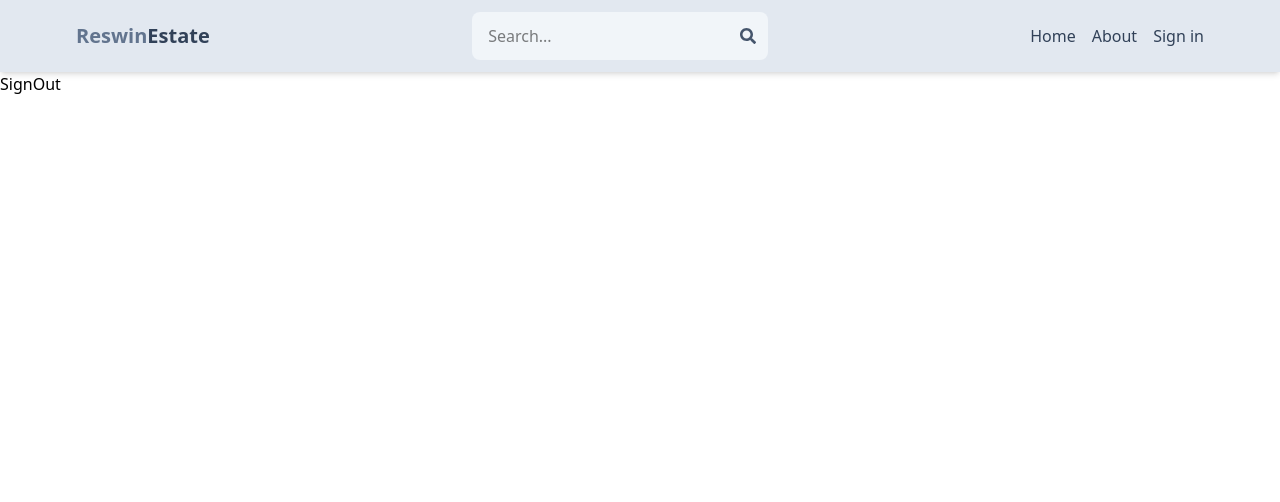
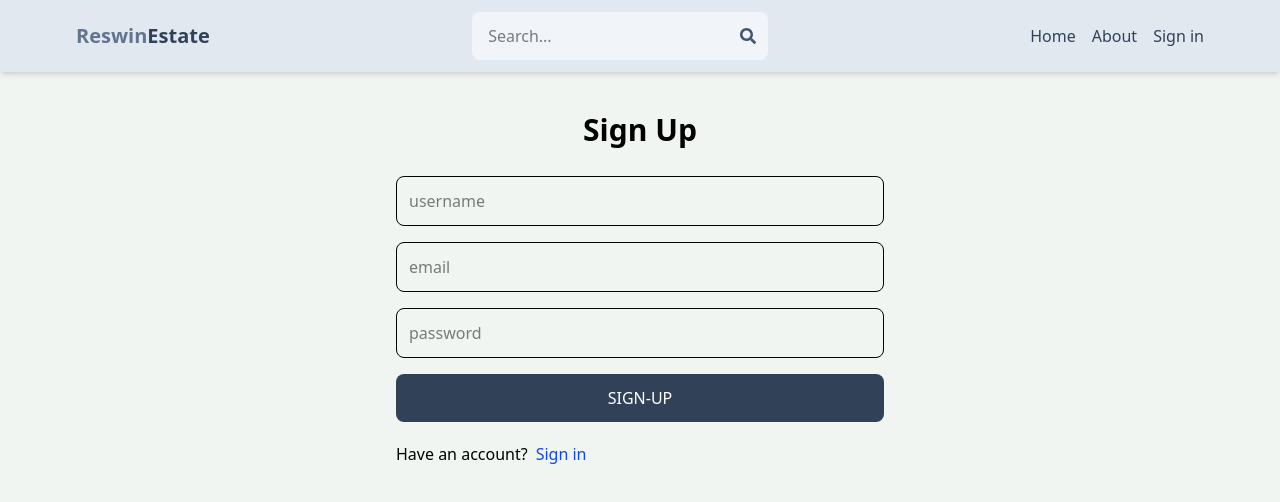
Before and after one commit to harini322d/mern-estate, a React (Vite) app in the folder client/: page /sign-up in a window 1280 px wide. Shown: the top 502 px of the page. Built offline with nearby package versions, Linux system fonts and the light colour scheme.

Commit message:
complete sign up page ui

```diff
--- a/client/src/index.css
+++ b/client/src/index.css
@@ -1 +1,5 @@
 @import "tailwindcss";
+@tailwind utilities;
+body{
+  background-color: rgb(241, 245, 241);
+}
--- a/client/src/pages/SignUp.jsx
+++ b/client/src/pages/SignUp.jsx
@@ -1,9 +1,21 @@
 import React from 'react'
-
+import { Link } from 'react-router-dom'
 export default function SignUp() {
   return (
-    <div>
-      SignOut
+    <div className='p-3 max-w-lg mx-auto' >
+      <h1 className='text-3xl text-center font-semibold my-7'>Sign Up</h1>
+      <form className='flex flex-col gap-4 '>
+        <input type="text" placeholder='username' className='border p-3 rounded-lg' id='username'/>
+         <input type="email" placeholder='email' className='border p-3 rounded-lg' id='email'/>
+          <input type="password" placeholder='password' className='border p-3 rounded-lg' id='password'/>
+          <button className='bg-slate-700 text-white p-3 rounded-lg uppercase hover:opacity-95 disables:opacity-80'>Sign-Up</button>
+      </form>
+      <div className='flex gap-2 mt-5'>
+        <p>Have an account?</p>
+        <Link to ={"/sign-in"}>
+        <span className='text-blue-700'> Sign in</span>
+        </Link>
+      </div>
     </div>
   )
 }
```
